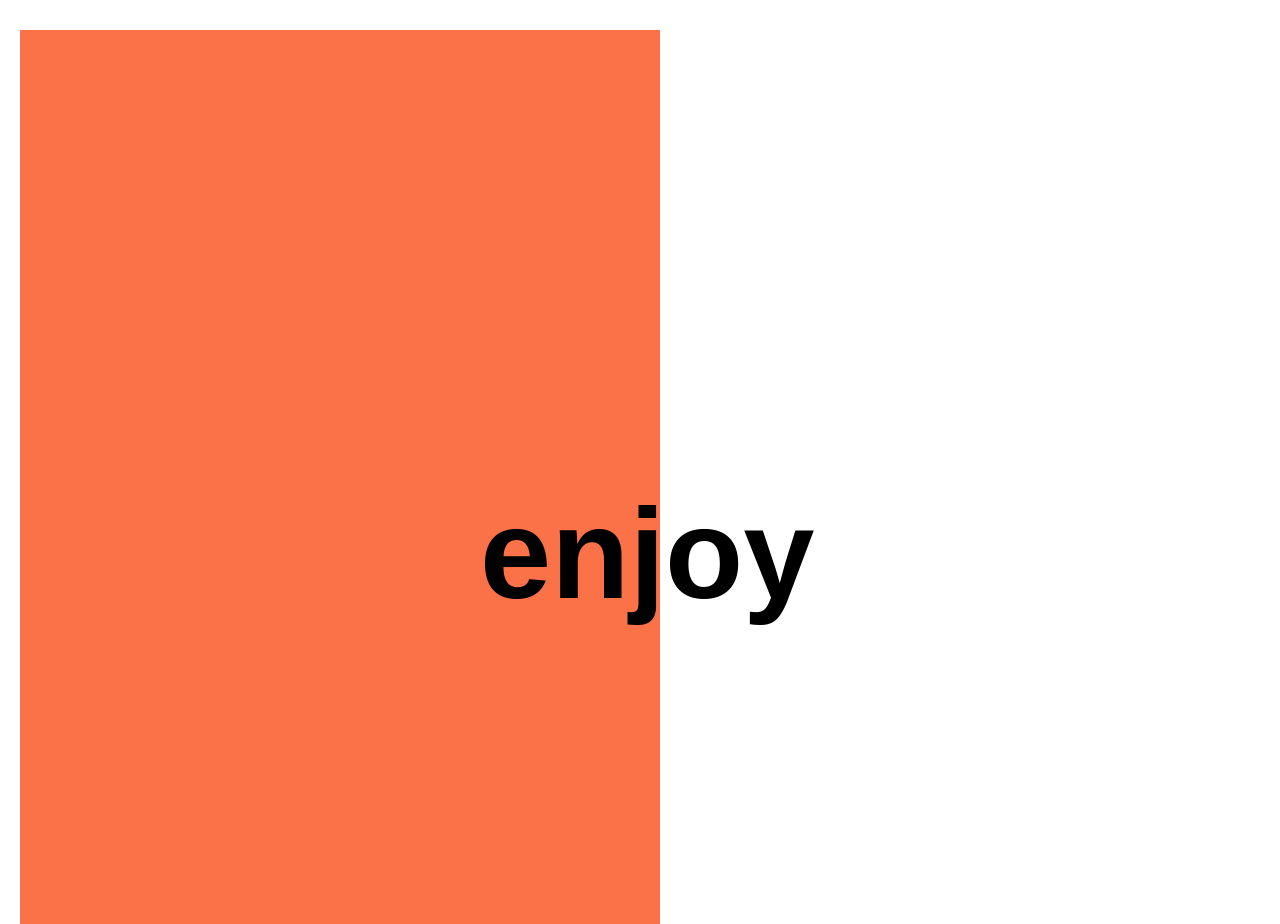
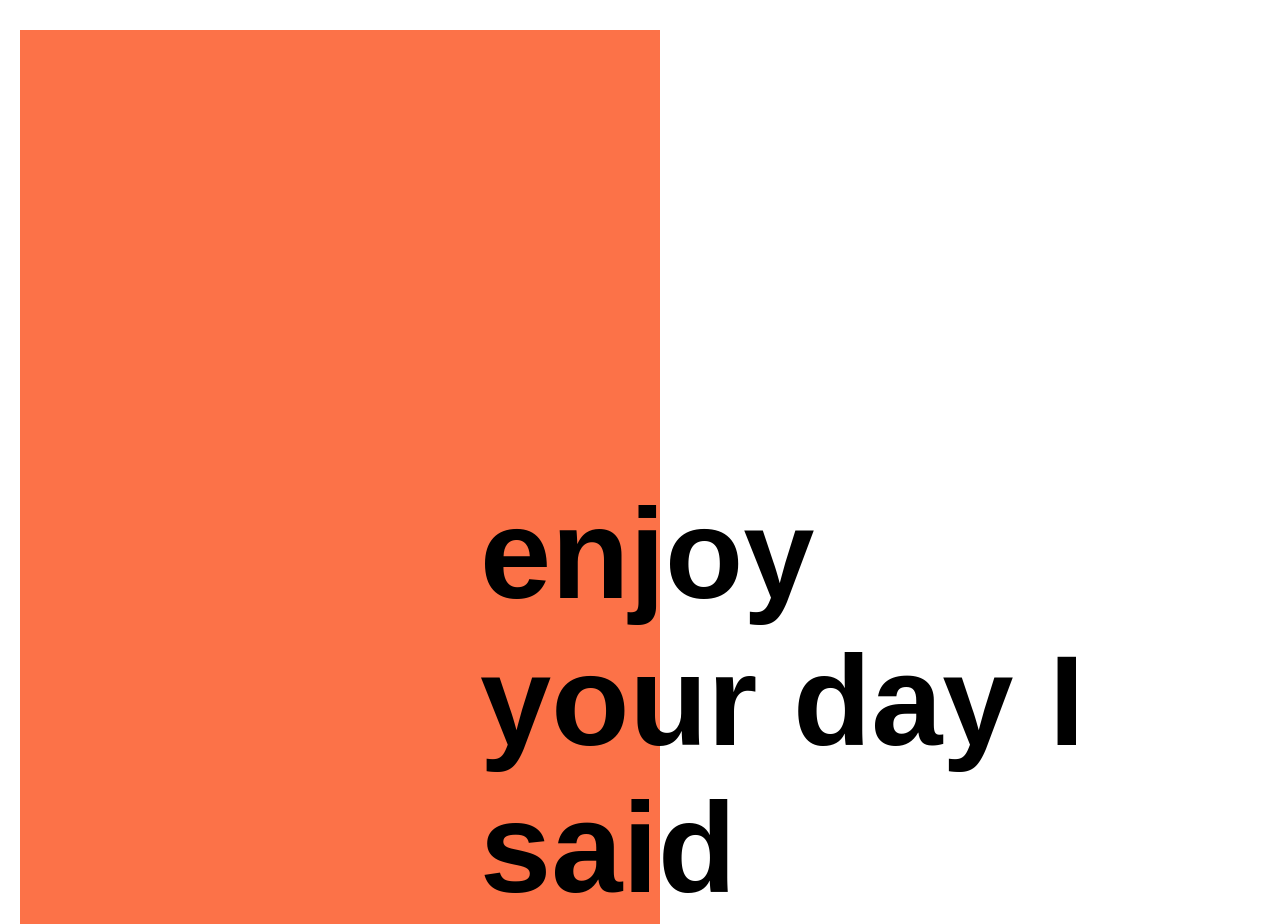
Before and after one commit to yurith-rubio/learning, a plain HTML site: page index.html in a window 1280 px wide. Shown: the top 924 px of the page. Drawn offline with nearby package versions, Linux system fonts and the light colour scheme.

Commit message:
Update index.html

```diff
--- a/index.html
+++ b/index.html
@@ -22,7 +22,7 @@
     <section id="intro">
       <div id="leftIntro"></div>
       <div id="textContainer">
-        <div id="textIntro">enjoy</div>
+        <div id="textIntro">enjoy your day I said</div>
       </div>
     </section>
 
```
